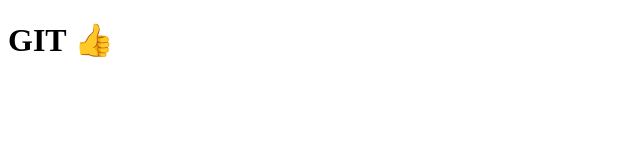
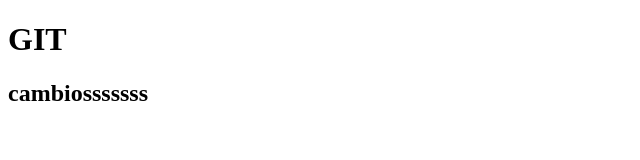
Before and after one commit to jordu85/web-utn, a plain HTML site: page index.html in a window 1280 px wide. Shown: the whole page, without its empty margins (0-640 px from the left). Drawn offline with Linux system fonts and the light colour scheme.

Commit message:
tryrytryt

```diff
--- a/index.html
+++ b/index.html
@@ -6,6 +6,7 @@
     <title>Holi github</title>
 </head>
 <body>
-    <h1>GIT 👍</h1>
+    <h1>GIT </h1>
+    <h2>cambiosssssss</h2>
 </body>
 </html>
```
